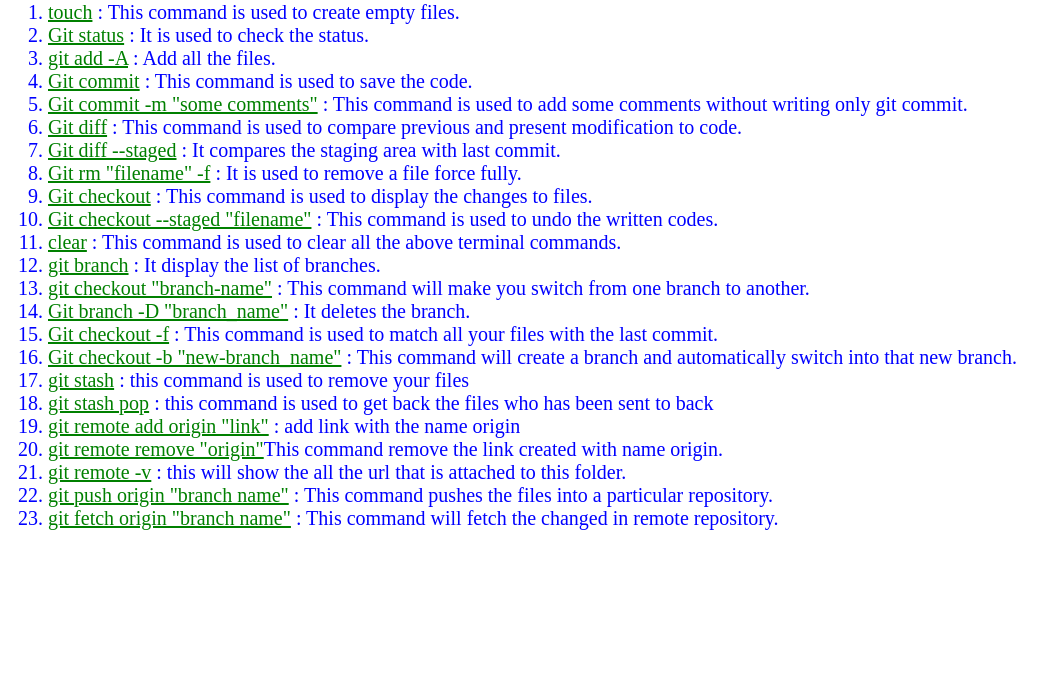
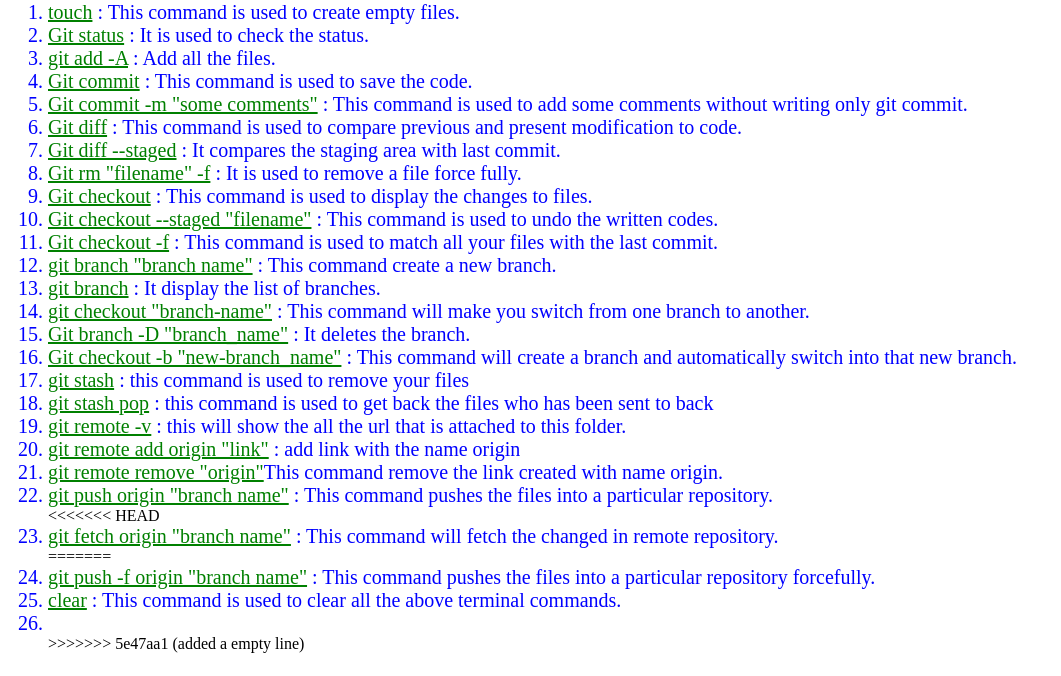
Before and after one commit to mdmusharruf13/git, a plain HTML site: page index.html in a window 1280 px wide. Shown: the part 124-800 px from the top of the page, without its empty margins (0-1061 px from the left). Drawn offline with Linux system fonts and the light colour scheme.

Commit message:
code is fertched from remote repository

```diff
--- a/index.html
+++ b/index.html
@@ -30,19 +30,25 @@
             <li><u>Git rm "filename" -f</u> : It is used to remove a file force fully. </li>
             <li><u>Git checkout</u> : This command is used to display the changes to files. </li>
             <li><u>Git checkout --staged "filename"</u> : This command is used to undo the written codes. </li>
-            <li><u>clear</u> : This command is used to clear all the above terminal commands. </li>
+            <li><u>Git checkout -f</u> : This command is used to match all your files with the last commit. </li>
+            <li><u>git branch "branch name"</u> : This command create a new branch.</li>
             <li><u>git branch</u> : It display the list of branches.</li>
             <li><u>git checkout "branch-name"</u> : This command will make you switch from one branch to another.</li>
             <li><u>Git branch -D "branch_name"</u> : It deletes the branch.</li>
-            <li><u>Git checkout -f</u> : This command is used to match all your files with the last commit. </li>
             <li><u>Git checkout -b "new-branch_name"</u> : This command will create a branch and automatically switch into that new branch.</li>
             <li><u>git stash</u> : this command is used to remove your files</li>
             <li><u>git stash pop</u> : this command is used to get back the files who has been sent to back </li>
+            <li><u>git remote -v</u> : this will show the all the url that is attached to this folder.</li>
             <li><u>git remote add origin "link"</u> : add link with the name origin</li>
             <li><u>git remote remove "origin"</u>This command remove the link created with name origin.</li>
-            <li><u>git remote -v</u> : this will show the all the url that is attached to this folder.</li>
             <li><u>git push origin "branch name"</u> : This command pushes the files into a particular repository.</li>
+<<<<<<< HEAD
             <li><u>git fetch origin "branch name"</u> : This command will fetch the changed in remote repository.</li>
+=======
+            <li><u>git push -f origin "branch name"</u> : This command pushes the files into a particular repository forcefully.</li>
+            <li><u>clear</u> : This command is used to clear all the above terminal commands. </li>
+            <li><u></u></li>
+>>>>>>> 5e47aa1 (added a empty line)
         </ol>
     </body>
 </html>
```
